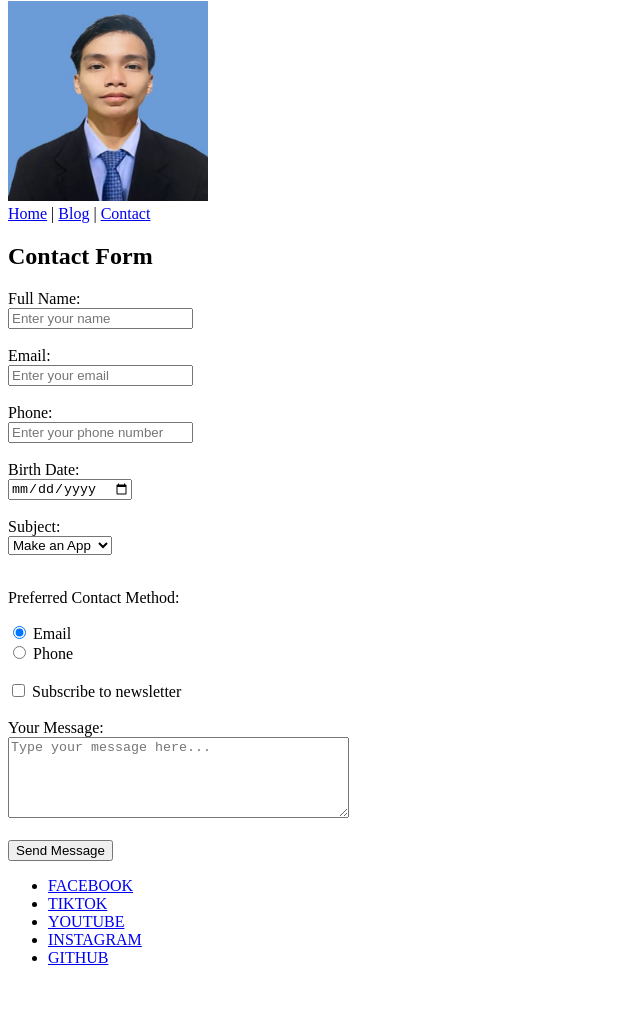
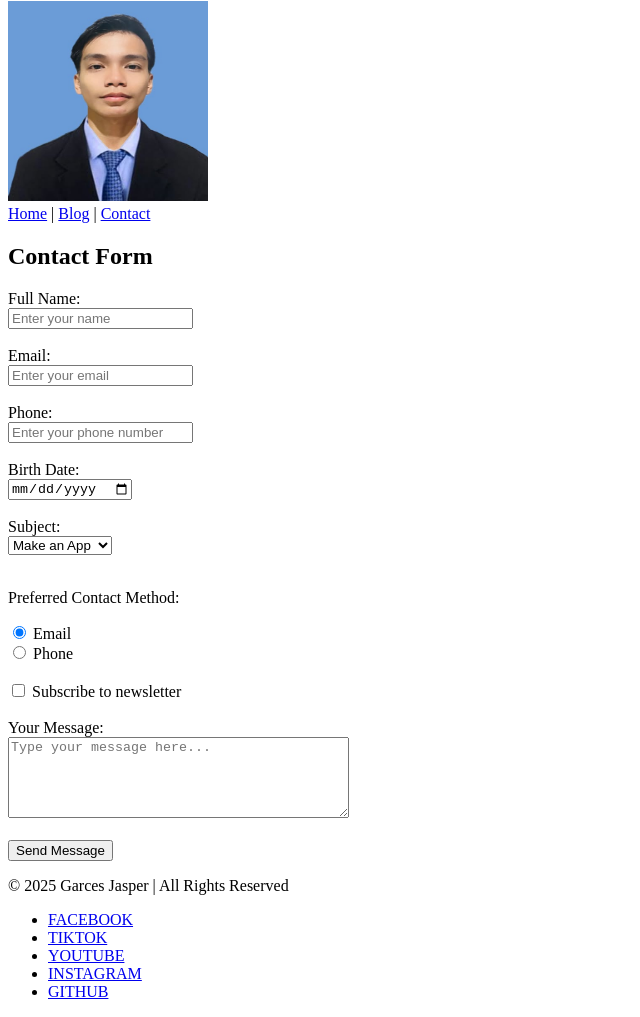
Before and after one commit to Jazzperz24/My-Page-Portfolio, a plain HTML site: page contact.html in a window 1280 px wide. Shown: the part 79-1096 px from the top of the page, without its empty margins (0-640 px from the left). Before the commit the page ends 1062 px from the top, so only its background shows below. Drawn offline with Linux system fonts and the light colour scheme.

Commit message:
added new codes

```diff
--- a/contact.html
+++ b/contact.html
@@ -67,6 +67,7 @@
     </main>
 
     <footer>
+        <p>&copy; 2025 Garces Jasper | All Rights Reserved</p>
     <ul>
         <li><a href="https://www.facebook.com/garces.jasper" target="_blank">FACEBOOK</a></li>
         <li><a href="https://www.tiktok.com/@perz_jazz?lang=en-GB" target="_blank">TIKTOK</a></li>
```
Also changed, not shown: index.html (+1 -0 lines).
